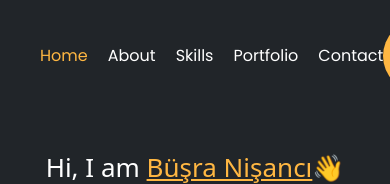
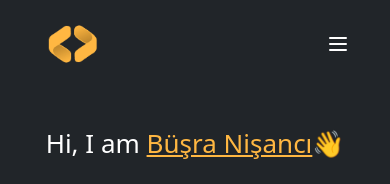
Before and after one commit to nisbusra/PortfolioProject_1, a website: page index.html in a window 390 px wide. Shown: the top 184 px of the page. Drawn offline with nearby package versions, Linux system fonts and the light colour scheme.

Commit message:
Update navbar

```diff
--- a/index.css
+++ b/index.css
@@ -1,3 +1,9 @@
 @tailwind base;
 @tailwind components;
 @tailwind utilities;
+
+
+body {
+  display: flex;
+  flex-direction: column;
+}
--- a/index.html
+++ b/index.html
@@ -9,6 +9,7 @@
         @import url('https://fonts.googleapis.com/css2?family=Heebo:wght@300&family=Montserrat:wght@600&family=Poppins:wght@600&display=swap');
         </style>
     <link href="https://fonts.googleapis.com/css2?family=Inter:wght@400;700;900&family=Poppins:wght@400;600&family=Roboto:wght@500;700&family=Work+Sans:wght@400;500;600;700&display=swap" rel="stylesheet">
+    <link rel="stylesheet" href="index.css">
     <title>Document</title>
 </head>
 <body>
@@ -18,7 +19,7 @@
         <nav>
             <div class="flex justify-between items-center px-10 py-5 font-[poppins]" >
                 <div><img class="h-12"src="FrameIcon.png" alt=""></div>
-                <div class=>
+                <div class="hidden sm:block">
                     <ul class="flex space-x-5 text-white">
                         <li class="text-[#ffb742]">Home</li>
                         <li>About</li>
@@ -26,9 +27,13 @@
                         <li>Portfolio</li>
                         <li>Contact</li>
                     </ul>
-
                 </div>
-                <div class="bg-[#FFB742] px-6 py-3 rounded-[50px]">Hire Me</div>
+                <div class="bg-[#FFB742] px-6 py-3 rounded-[50px] hidden sm:block">Hire Me</div>
+                <div class="block sm:hidden text-white">
+                    <svg xmlns="http://www.w3.org/2000/svg" class="h-6 w-6" fill="none" viewBox="0 0 24 24" stroke="currentColor" stroke-width="2">
+                        <path stroke-linecap="round" stroke-linejoin="round" d="M4 6h16M4 12h16M4 18h16" />
+                      </svg>
+                </div>
             </div>
         </nav>
         <!-- İlk bölüm -->
```
